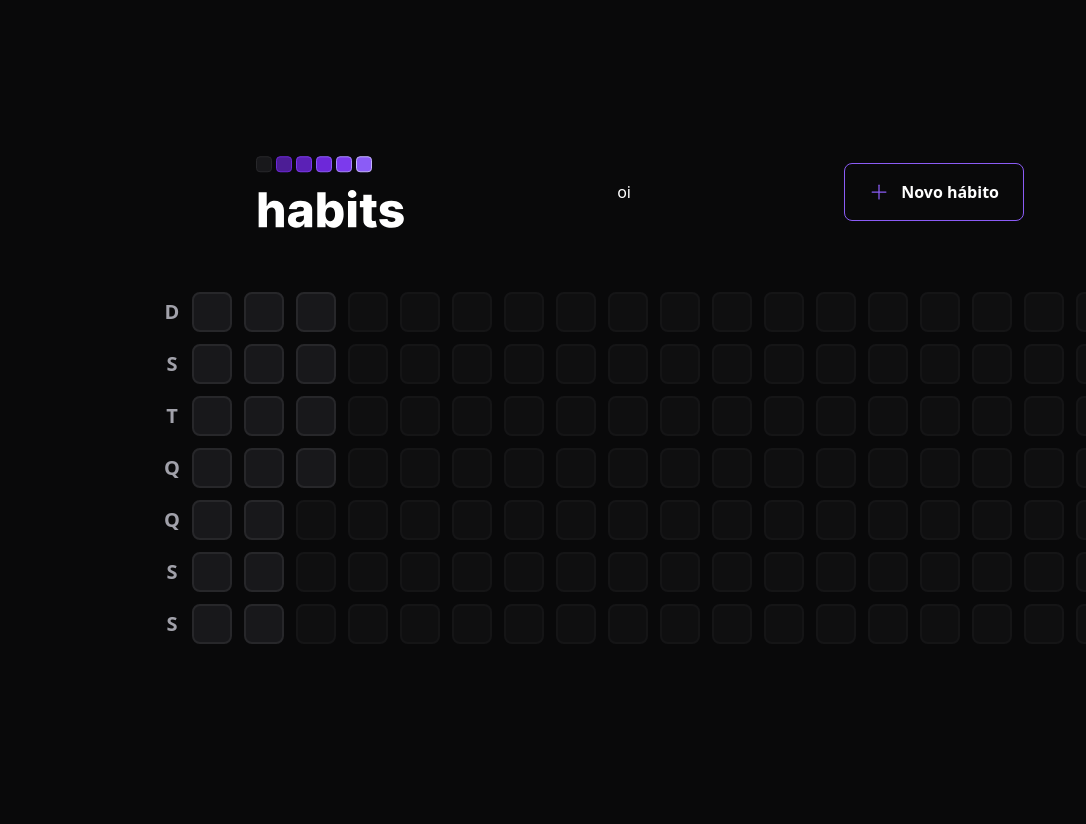
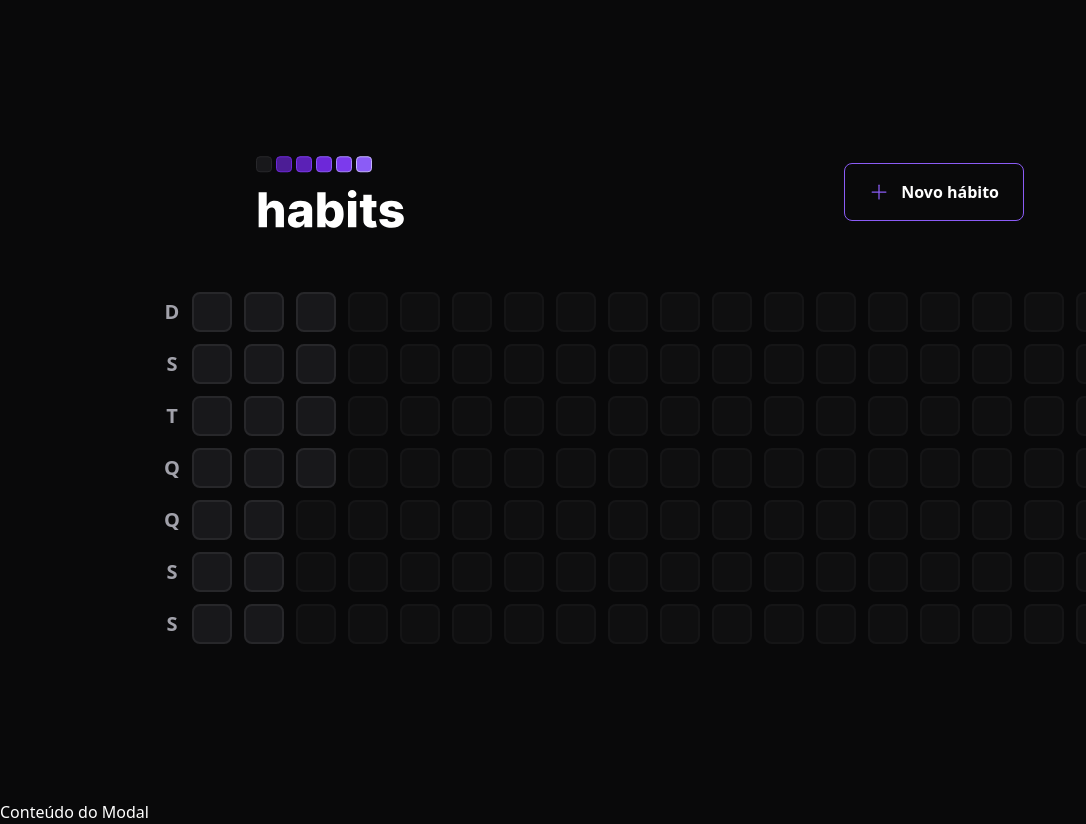
Before and after one commit to carlosmsv/NLW-Setup-FE, a React (Vite) app: page / in a window 1280 px wide. Both pictures are taken after a click on the button "Novo hábito". Shown: the whole page, without its empty margins (0-1086 px from the left). Before the commit the page ends 800 px from the top, so only its background shows below. Built offline with nearby package versions, Linux system fonts and the light colour scheme.

Commit message:
using radix-ui dialog

```diff
--- a/src/components/Header.tsx
+++ b/src/components/Header.tsx
@@ -1,30 +1,31 @@
 import { Plus } from 'phosphor-react'
-import { useState } from 'react'
+import * as Dialog from '@radix-ui/react-dialog'
 
 import logoImage from '../assets/logo.svg'
 
 export function Header(){
-  const [isModalOpen, setIsModalOpen] = useState(false)
-
-  function buttonClicked(){
-    setIsModalOpen(true)
-  }
-
   return (
     <div className ="w-full max-w-3xl mx-auto flex items-center justify-between">
       <img src={ logoImage } alt="Habits"/>
 
-      {isModalOpen ? <p>oi</p> : null}
+      <Dialog.Root>
+        <Dialog.Trigger
+          type="button"
+          className='border border-violet-500 font-semibold rounded-lg px-6 py-4 flex items-center gap-3 hover:border-violet-300'
+        >
+          <Plus size={20} className="text-violet-500"/>
+          Novo hábito
+        </Dialog.Trigger>
 
-      <button
-        type="button"
-        onClick={buttonClicked}
-        className='border border-violet-500 font-semibold rounded-lg px-6 py-4 flex items-center gap-3 hover:border-violet-300'
-      >
+        {/* Portal to place the modal content outside of Header, because it's supposed to be on the Body */}
+        <Dialog.Portal>
+          <Dialog.Overlay />
 
-      <Plus size={20} className="text-violet-500"/>
-      Novo hábito
-      </button>
+          <Dialog.Content>
+            Conteúdo do Modal
+          </Dialog.Content>
+        </Dialog.Portal>
+      </Dialog.Root>
     </div>
   )
 }
```
